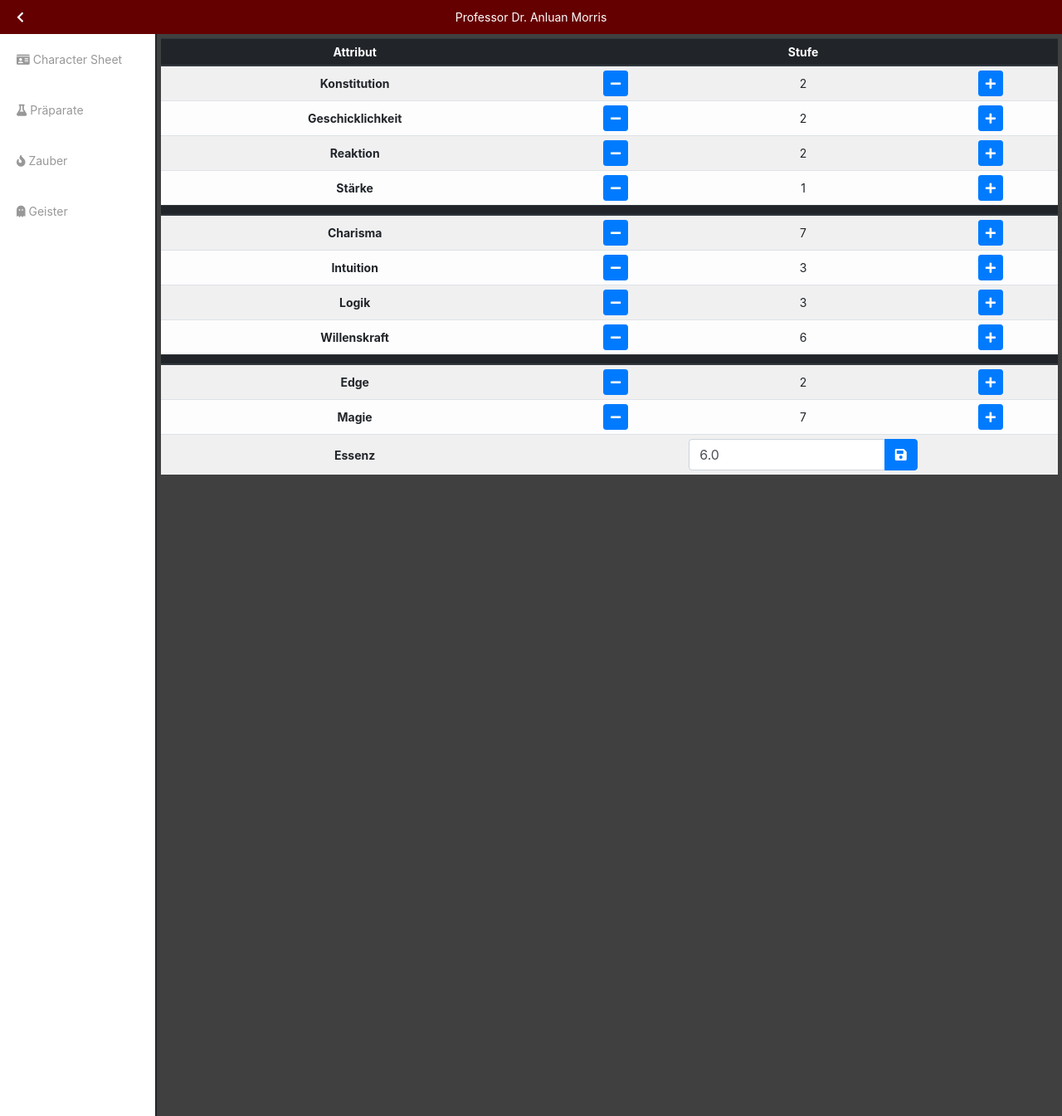
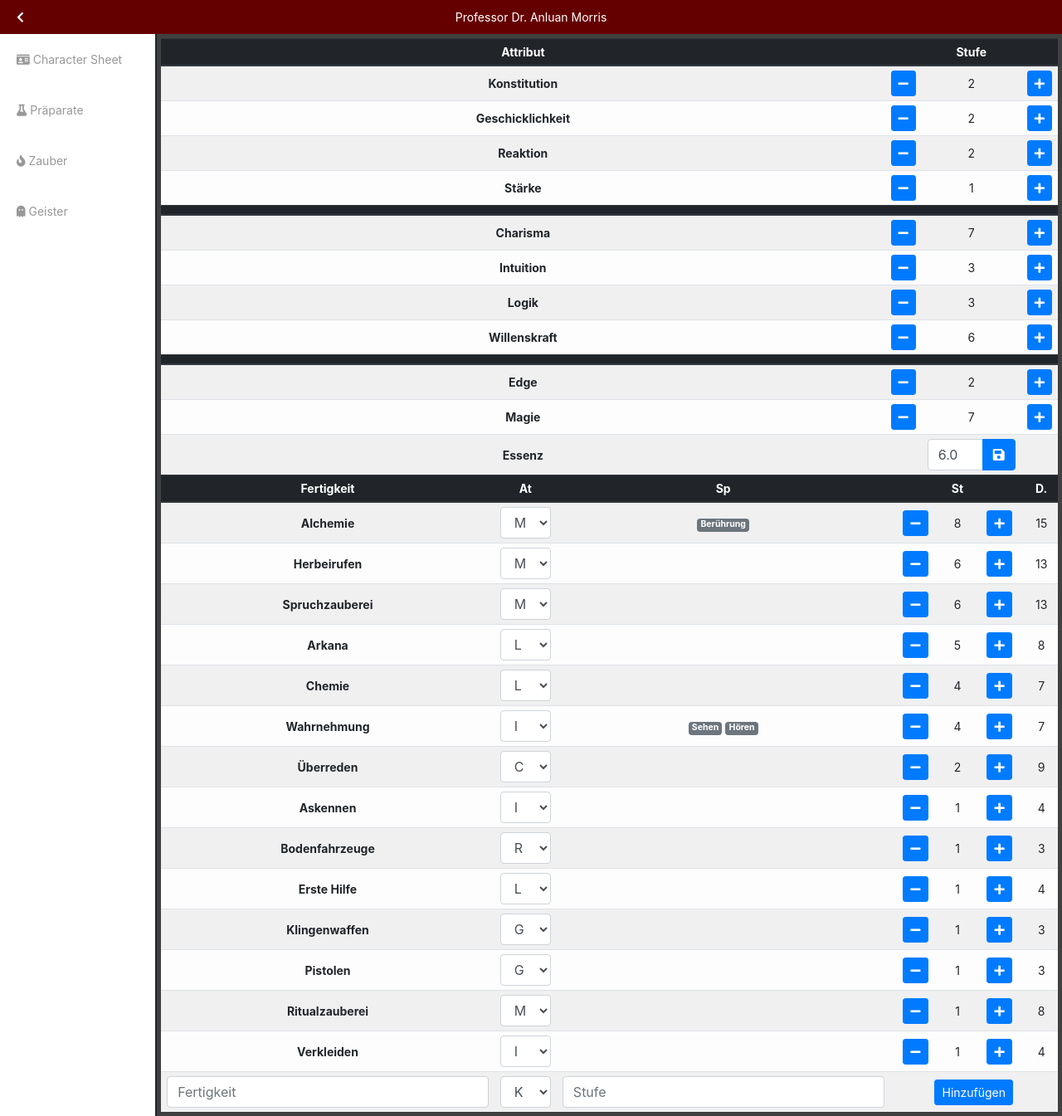
Before and after one commit to gokoururi/shadowassist, a Flask app: page /character/edit in a window 1280 px wide. Shown: the whole page at 83% size. Run offline with Flask 2, Linux system fonts and the light colour scheme; data comes from the database, SQL or seed files in the repository; some libraries are stand-ins or nearby versions.

Commit message:
Development

```diff
--- a/shadowassist/__init__.py
+++ b/shadowassist/__init__.py
@@ -45,12 +45,12 @@ if not os.path.isfile(dbPath):
         ),
         CharacterAttributes(
             character_id=1,
-            attribute_id=1,
+            attribute_name="body",
             level=2
         ),
         CharacterAttributes(
             character_id=1,
-            attribute_id=2,
+            attribute_name="reaction",
             level=3
         ),
         Skill(character_id=1, name="Alchemie",          level=8,    attribute="magic"),
--- a/shadowassist/static/main.js
+++ b/shadowassist/static/main.js
@@ -13,6 +13,13 @@ function onLoad() {
     $('.saMenueOverlay').on('click touch', closeMenue);
     $('.saDmgBtn').on('click touch', controlDmg);
     $('.saStatsBtn').on('click touch', controlStats);
+    $('.saSpecToggle').on('click touch', toggleSpec);
+}
+
+function toggleSpec(event) {
+    var target = event.currentTarget;
+    var skill = target.dataset.skill;
+    $('.modal-title').text(skill);
 }
 
 function controlStats(event) {
--- a/shadowassist/templates/character-grid.html
+++ b/shadowassist/templates/character-grid.html
@@ -1,10 +1,6 @@
 {% extends "grid.html" %}
 {% block content %}
 
-  {% for attribute in char.attributes %}
-    <div class="text-white">{{ attribute.name }}</div>
-    <div class="text-white">{{ attribute.level[0] }}</div>
-  {% endfor %}
   <div class="sticky-top" style="z-index: 6;">
     <table class="table table-light saTableStats" style="font-size: 0.8em;border-bottom: 1px solid #3d3d3d; text-align: center;">
       <thead class="thead-dark">
--- a/shadowassist/templates/characterEdit.html
+++ b/shadowassist/templates/characterEdit.html
@@ -1,30 +1,29 @@
 {% extends "grid.html" %}
 {% block content %}
+{% set stats = [
+      {"name": "body", "title": "Konstitution" },
+      {"name": "agility", "title": "Geschicklichkeit" },
+      {"name": "reaction", "title": "Reaktion" },
+      {"name": "strength", "title": "Stärke" },
+      {"name": "charisma", "title": "Charisma" },
+      {"name": "intuition", "title": "Intuition" },
+      {"name": "logic", "title": "Logik" },
+      {"name": "willpower", "title": "Willenskraft" },
+      {"name": "edge", "title": "Edge" },
+      {"name": "magic", "title": "Magie" },
+]%}
 <table class="table table-light table-striped table-hover saEdit" style="text-align: center;">
   <thead class="thead-dark">
     <tr>
       <th>Attribut</th>
-      <th></th>
-      <th>Stufe</th>
-      <th></th>
+      <th style="width: 30px"></th>
+      <th style="width: 120px">Stufe</th>
+      <th style="width: 30px"></th>
     </tr>
   </thead>
   <tbody>
-    {% for stat in [
-      {"name": "body", "title": "Konstitution" },
-      {"name": "agility", "title": "Geschicklichkeit" },
-      {"name": "reaction", "title": "Reaktion" },
-      {"name": "strength", "title": "Stärke" },
-      {"name": "break"},
-      {"name": "charisma", "title": "Charisma" },
-      {"name": "intuition", "title": "Intuition" },
-      {"name": "logic", "title": "Logik" },
-      {"name": "willpower", "title": "Willenskraft" },
-      {"name": "break"},
-      {"name": "edge", "title": "Edge" },
-      {"name": "magic", "title": "Magie" },
-    ] %}
-      {% if stat.name == "break" %}
+    {% for stat in stats %}
+      {% if loop.index == 5 or loop.index == 9 %}
         </tbody>
         <thead class="thead-dark">
           <tr>
@@ -32,14 +31,13 @@
           </tr>
         </thead>
         <tbody>
-      {% else %}
+      {% endif %}
         <tr>
           <th>{{ stat.title }}</th>
           <td><a data-stat="{{ stat.name }}" data-action="decrease" data-origin="{{ char[stat.name] }}" data-char_id="{{ char.id }}" class="btn btn-sm btn-primary text-white saStatsBtn"><i class="fas fa-minus"></i></a></td>
           <td id="{{ stat.name }}">{{ char[stat.name] }}</td>
           <td><a data-stat="{{ stat.name }}" data-action="increase" data-origin="{{ char[stat.name] }}" data-char_id="{{ char.id }}" class="btn btn-sm btn-primary text-white saStatsBtn"><i class="fas fa-plus"></i></a></td>
         </tr>
-      {% endif %}
     {% endfor %}
     <tr>
       <th>Essenz</th>
@@ -58,4 +56,73 @@
     </tr>
   </tbody>
 </table>
+
+<table class="table table-light table-striped table-hover saEdit" style="text-align: center;">
+  <thead class="thead-dark">
+    <tr>
+      <th>Fertigkeit</th>
+      <th width="75px">At</th>
+      <th>Sp</th>
+      <th></th>
+      <th>St</th>
+      <th></th>
+      <th>D.</th>
+    </tr>
+  </thead>
+  <tbody>
+  {% for skill in char.skills %}
+    <tr>
+      <th>{{ skill.name }}</th>
+      <td>
+        <select class="form-control" id="muh">
+        {% for stat in stats %}
+        {% if skill.attribute|lower == stat.name %}
+          <option selected>{{ stat.title.0 }}</option>
+        {% else %}
+          <option>{{ stat.title.0 }}</option>
+        {% endif %}
+        {% endfor %}
+        </select>
+      <td class="saSpecToggle" data-skill="{{ skill.name }}" data-toggle="modal" data-target="#specialization">
+        {%- for specialization in skill.specializations %}
+          <a class="badge badge-secondary text-white">{{ specialization.name }} </a>
+        {%- endfor %}
+      </td>
+      <td><a data-skill="{{ skill.name }}" data-action="decrease" data-origin="{{ skill.level }}" data-char_id="{{ char.id }}" class="btn btn-sm btn-primary text-white saStatsBtn"><i class="fas fa-minus"></i></a></td>
+      <td>{{ skill.level }}</td>
+      <td><a data-skill="{{ skill.name }}" data-action="increase" data-origin="{{ skill.level }}" data-char_id="{{ char.id }}" class="btn btn-sm btn-primary text-white saStatsBtn"><i class="fas fa-plus"></i></a></td>
+      <td>{{ skill.level + char[skill.attribute] }}</td>
+    </tr>
+  {% endfor %}
+    <tr>
+      <td><input type="text" placeholder="Fertigkeit" class="form-control"></input></td>
+      <td>
+        <select class="form-control" id="muh">
+        {% for stat in stats %}
+          <option>{{ stat.title.0 }}</option>
+        {% endfor %}
+        </select>
+      </td>
+      <td><input type="text" placeholder="Stufe" class="form-control"></input></td>
+      <td colspan=4><a class="btn btn-sm btn-primary text-white">Hinzufügen</a></td>
+    </tr>
+  </tbody>
+</table>
+
+<!-- Modal -->
+<div class="modal fade" id="specialization" tabindex="-1" role="dialog">
+  <div class="modal-dialog" role="document">
+    <div class="modal-content">
+      <div class="modal-header">
+        <h5 class="modal-title" id="specializationLabel">Verschlingen</h5>
+        <button type="button" class="close" data-dismiss="modal" aria-label="Close">
+          <span aria-hidden="true">&times;</span>
+        </button>
+      </div>
+      <div class="modal-body">
+        <p>Oh Wow</p>
+      </div>
+    </div>
+  </div>
+</div>
 {% endblock content %}
```
Also changed, not shown: shadowassist/models.py (+11 -13 lines).
